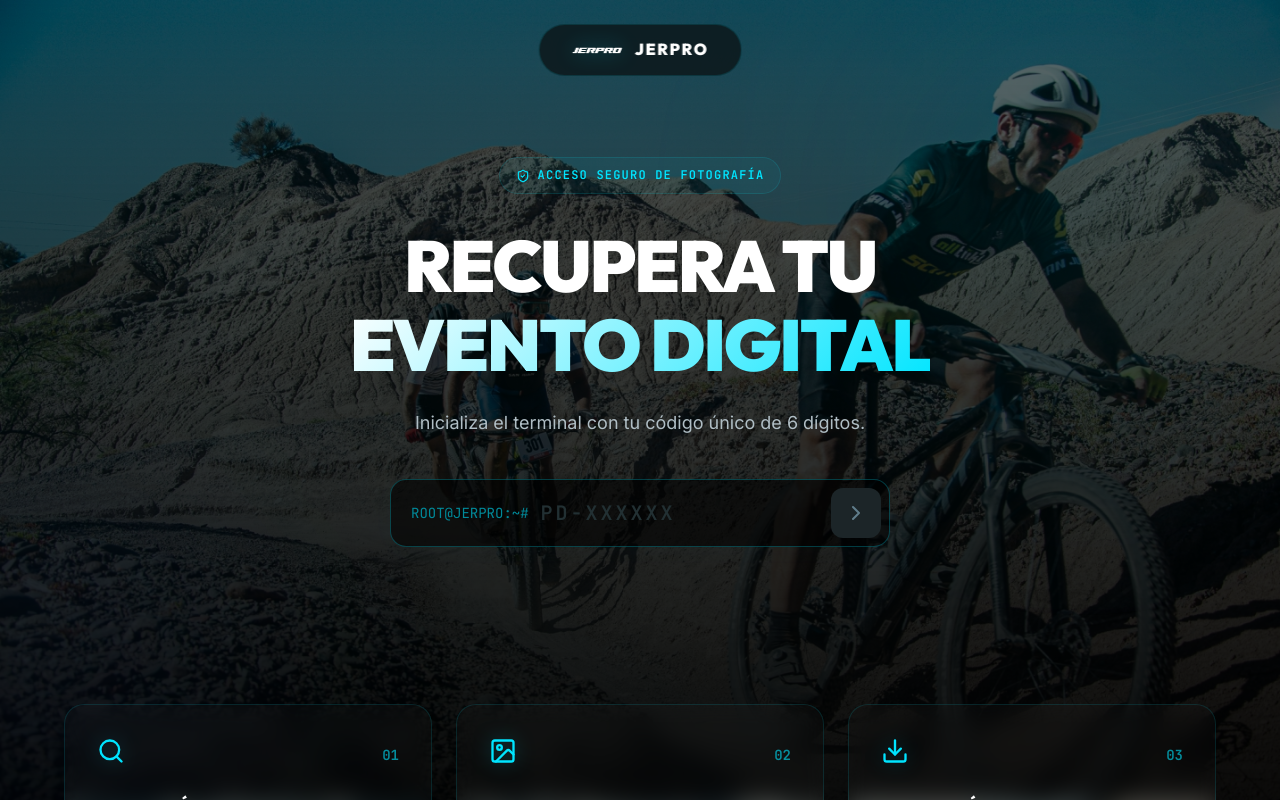
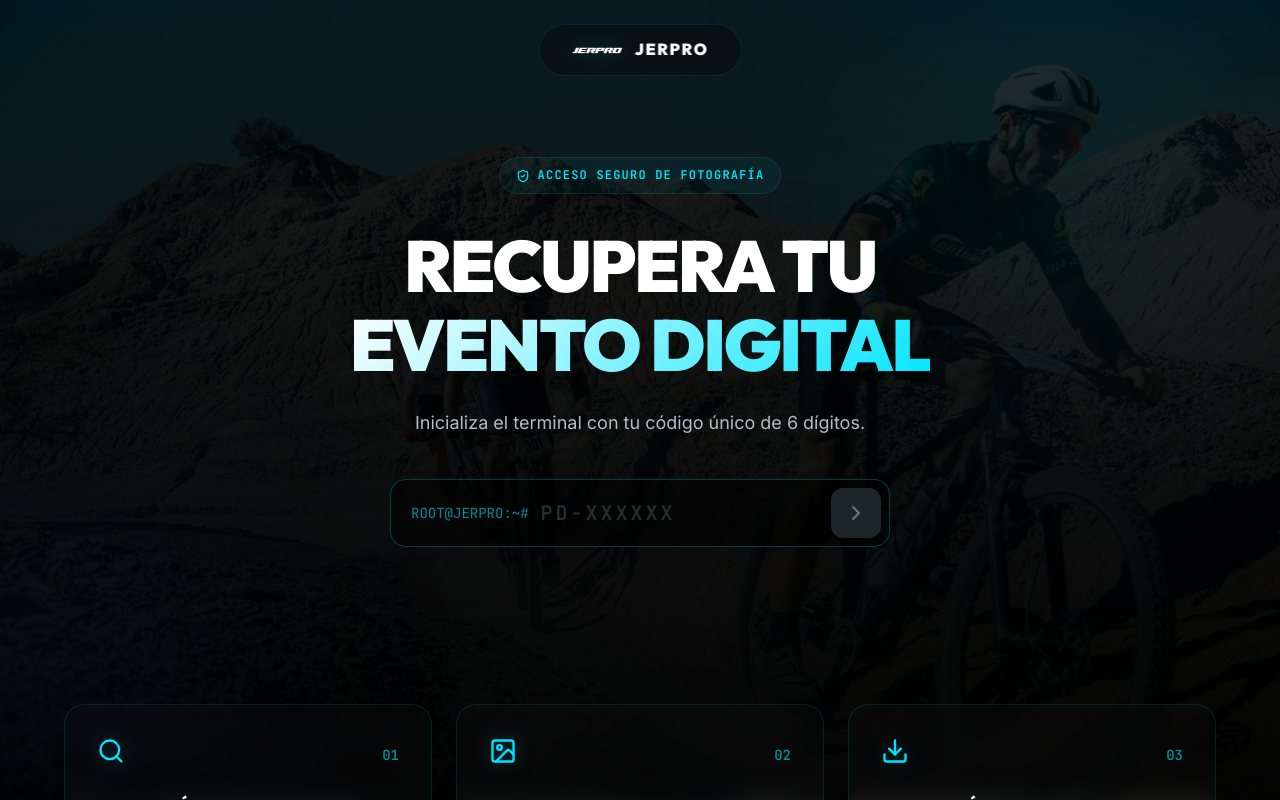
Before and after one commit to lmarinero-sketch/fotos, a React (Vite) app: page / in a window 1280 px wide. Shown: the top 800 px of the page. Built offline with nearby package versions, Linux system fonts and the light colour scheme; no server answers; a web font is replaced by a local one.

Commit message:
style: Darken global background image for better text contrast

```diff
--- a/src/index.css
+++ b/src/index.css
@@ -102,7 +102,7 @@ body {
   font-family: var(--font-body);
   background-color: var(--bg-deep);
   background-image:
-    linear-gradient(to bottom, rgba(0, 0, 0, 0.6), rgba(0, 0, 0, 0.95)),
+    linear-gradient(to bottom, rgba(0, 0, 0, 0.85), rgba(0, 0, 0, 0.98)),
     linear-gradient(to right, rgba(0, 229, 255, 0.15), rgba(0, 229, 255, 0.05)),
     url('/AND_0049.jpg');
   background-size: cover;
```
